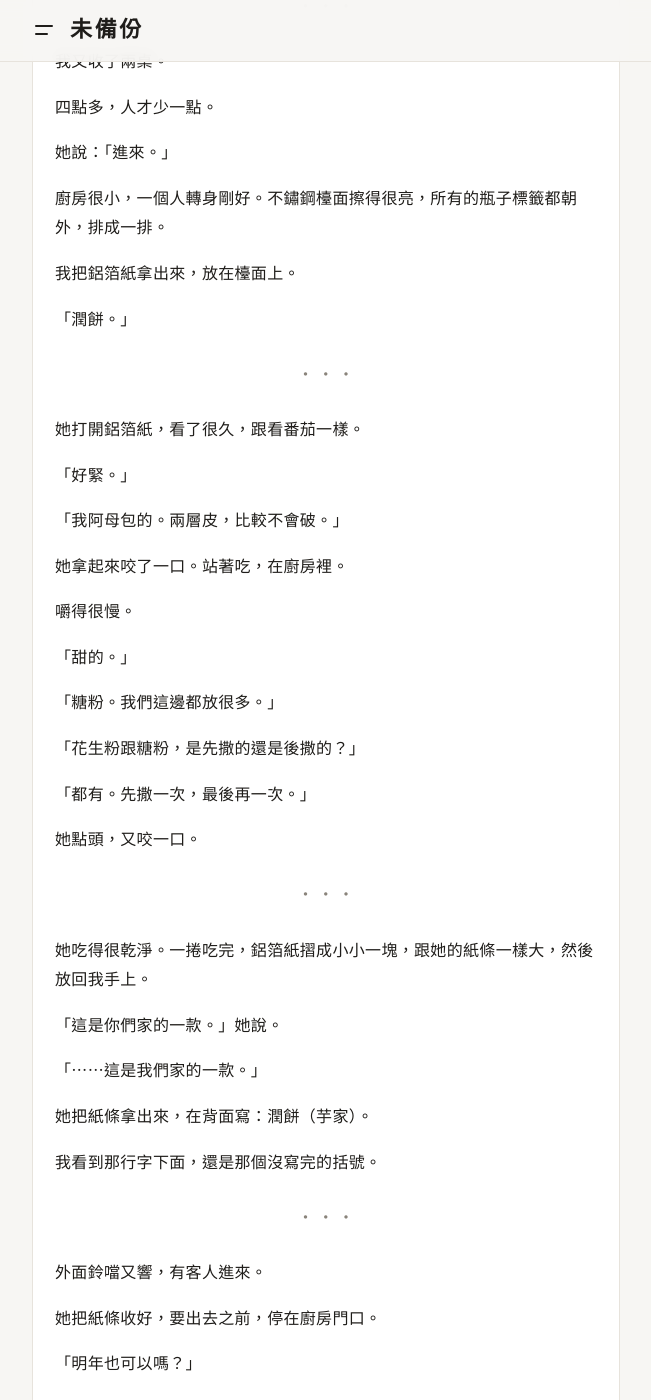
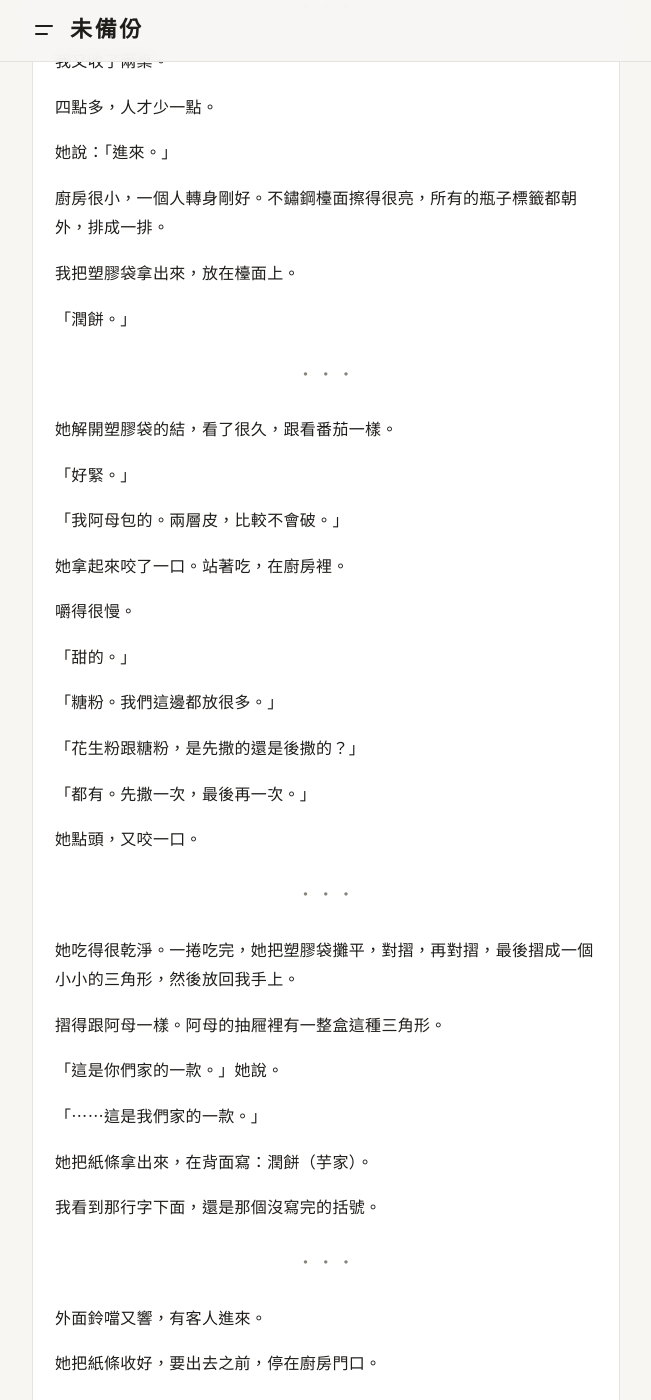
Before and after one commit to Sierra2121/weibeifen, a Jekyll site: the page built from _posts/2025-04-04-day09.md, in a window 1280 px wide and 1400 px high, scrolled down 1664 px. Shown: the whole window, without its empty margins (314-965 px from the left). Built offline with Jekyll 4.4.1, drawn with Linux system fonts in a browser that asks for light colours; some of the changed text lies outside the part shown.

Commit message:
市場口 第九章：鋁箔紙改成塑膠袋
Co-Authored-By: Claude Opus 5.5 <noreply@anthropic.com>
Claude-Session: https://claude.ai/code/session_01VPttWSLUjSGooQnZzfekUY

```diff
--- a/_posts/2025-04-04-day09.md
+++ b/_posts/2025-04-04-day09.md
@@ -31,7 +31,7 @@ date: 2025-04-04 21:30:00 +0800
 
 阿母包了五捲。最後那捲包得特別緊，用兩張皮。
 
-她用鋁箔紙包好，遞給我，什麼都沒說。
+她拿一個塑膠袋裝起來，打一個結，遞給我，什麼都沒說。
 
 ***
 
@@ -77,13 +77,13 @@ date: 2025-04-04 21:30:00 +0800
 
 廚房很小，一個人轉身剛好。不鏽鋼檯面擦得很亮，所有的瓶子標籤都朝外，排成一排。
 
-我把鋁箔紙拿出來，放在檯面上。
+我把塑膠袋拿出來，放在檯面上。
 
 「潤餅。」
 
 ***
 
-她打開鋁箔紙，看了很久，跟看番茄一樣。
+她解開塑膠袋的結，看了很久，跟看番茄一樣。
 
 「好緊。」
 
@@ -105,7 +105,9 @@ date: 2025-04-04 21:30:00 +0800
 
 ***
 
-她吃得很乾淨。一捲吃完，鋁箔紙摺成小小一塊，跟她的紙條一樣大，然後放回我手上。
+她吃得很乾淨。一捲吃完，她把塑膠袋攤平，對摺，再對摺，最後摺成一個小小的三角形，然後放回我手上。
+
+摺得跟阿母一樣。阿母的抽屜裡有一整盒這種三角形。
 
 「這是你們家的一款。」她說。
 
@@ -135,6 +137,6 @@ date: 2025-04-04 21:30:00 +0800
 
 ***
 
-回家的路上，鋁箔紙在我口袋裡。
+回家的路上，那個三角形在我口袋裡。
 
 她摺得很小，我沒有丟。
```
